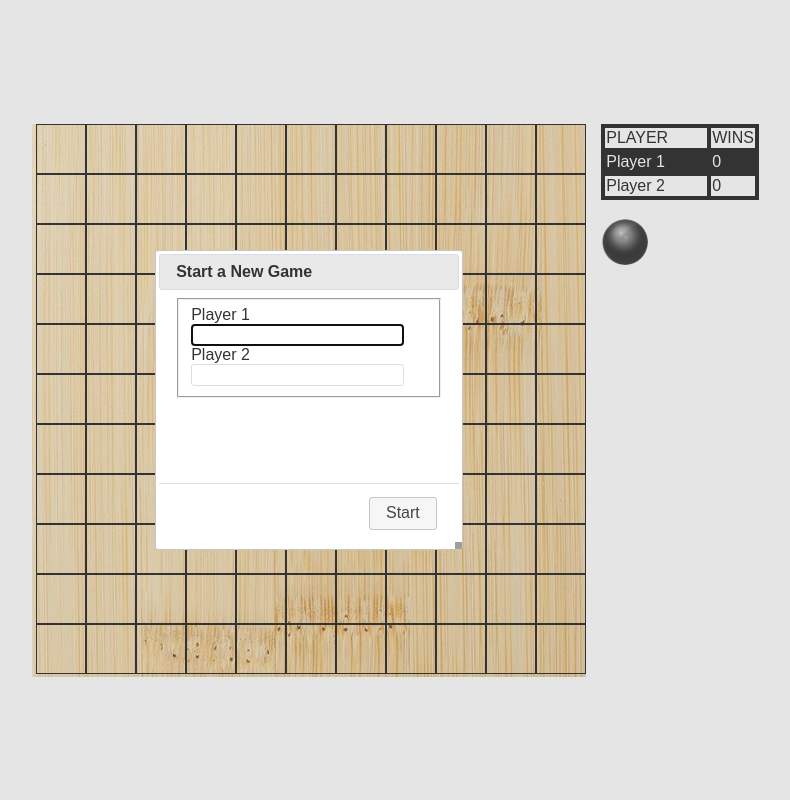
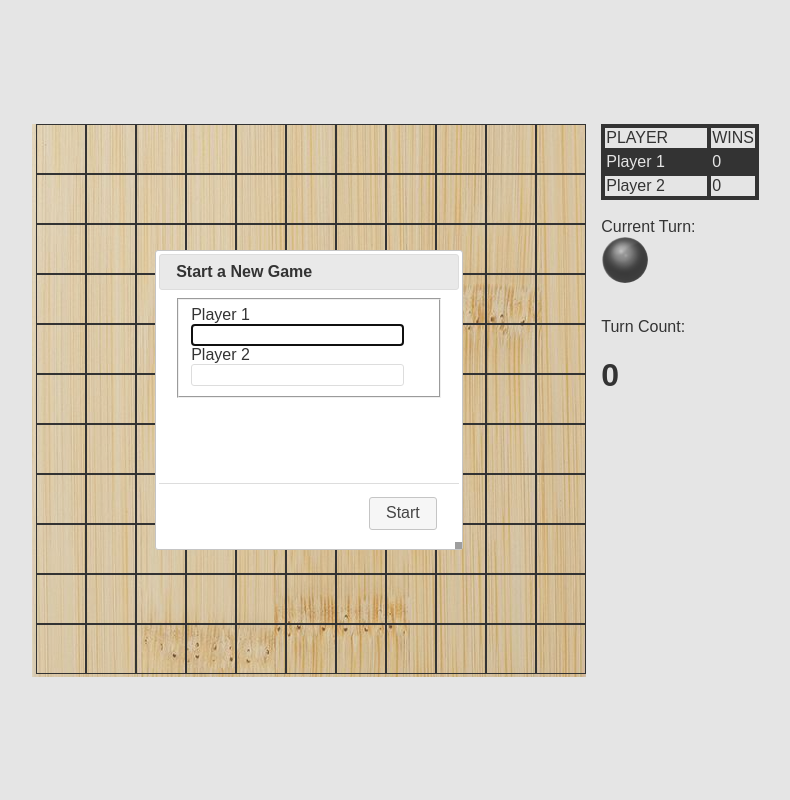
Before and after one commit to hchou/p3.hanhan.biz, a PHP site: page / in a window 1280 px wide. Shown: the whole page, without its empty margins (331-1121 px from the left). Run offline with PHP 8.4, Linux system fonts and the light colour scheme; some libraries are stand-ins or nearby versions; grey boxes are pictures that could not be loaded.

Commit message:
Adding turn count display.

```diff
--- a/index.php
+++ b/index.php
@@ -1,6 +1,6 @@
 <!DOCTYPE html>
 <head>
-    <link rel="stylesheet" href="http://code.jquery.com/ui/1.10.3/themes/smoothness/jquery-ui.css" />
+    <link rel="stylesheet" href="//code.jquery.com/ui/1.10.3/themes/smoothness/jquery-ui.css" />
     <!-- jquery & jquery ui-->
 	<script type="text/javascript" src="//ajax.googleapis.com/ajax/libs/jquery/1.10.2/jquery.min.js"></script>
     <script src="//ajax.googleapis.com/ajax/libs/jqueryui/1.10.3/jquery-ui.min.js"></script>
@@ -60,12 +60,24 @@
             </tr>
         </table>
         <br>
-        <span id='cplayer'>Black</span>
+        <div id='divCurrentTurn'>
+            Current Turn:
+            <span id='cplayer'>Black</span>
+        </div>
+        <div id='divTurnCount'>
+            Turn Count:<br>
+            <h1>
+                <span id='turnCount'>0</span>
+            </h1>
+        </div>
     </div>
 </div>
 
 <script src="/js/game_turn.js"></script>
 
+<!--
+    Dialog box to start a New Game
+-->
 <div id="newgame-form" title="Start a New Game">
     <form>
         <fieldset>
@@ -77,9 +89,12 @@
     </form>
 </div>
 
+<!--
+    Dialog box to start a Rematch or New Game
+-->
 <div id="playagain-form">
     <form>
-        Do you want a rematch or play a new game?<br>
+        Do you want a rematch or start a new game?<br>
     </form>
 </div>
 
```
